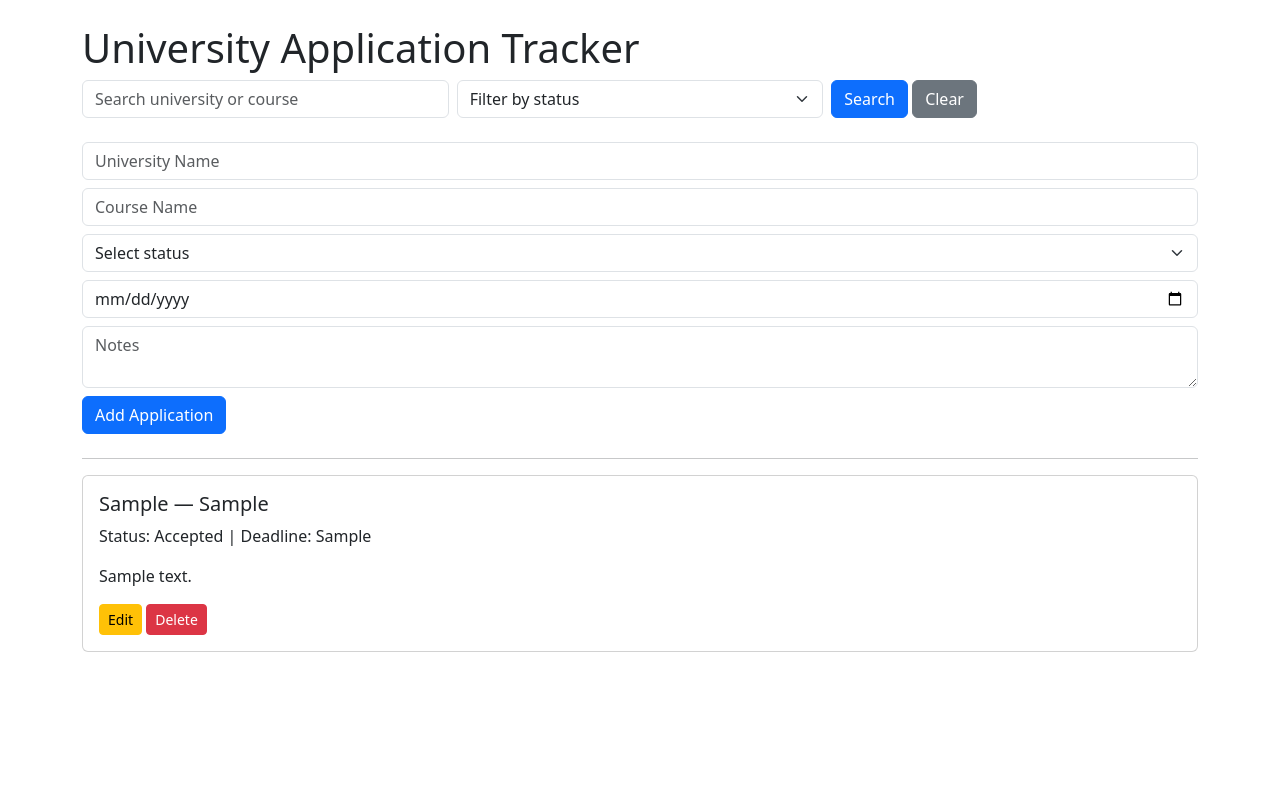
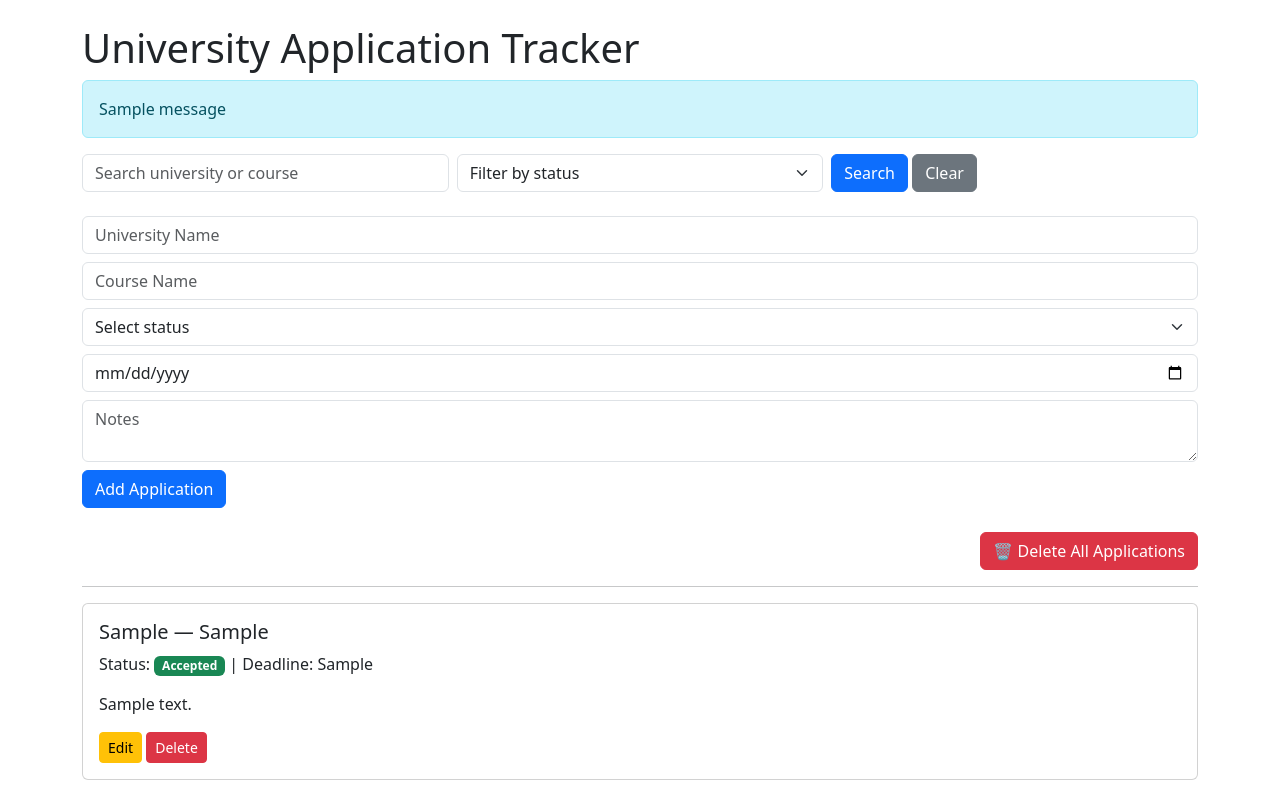
Before and after one commit to soultoufu/uni-app-tracker, a Flask app: page / in a window 1280 px wide. Run offline with Flask 3, Linux system fonts and the light colour scheme; tables that the repository leaves empty hold one stand-in row (values such as "Sample post"); one stand-in notice (Sample message) is shown.

Commit message:
Add a delete all function that deletes all applications and shows a pop up of all applications deleted

```diff
--- a/app.py
+++ b/app.py
@@ -1,7 +1,8 @@
-from flask import Flask, render_template, request, redirect
+from flask import Flask, render_template, request, redirect, url_for, flash
 from models import db, Application
 
 app = Flask(__name__)
+app.secret_key = "f991sdf01sd-uni-tracker-2025"
 app.config['SQLALCHEMY_DATABASE_URI'] = 'sqlite:///applications.db'
 app.config['SQLALCHEMY_TRACK_MODIFICATIONS'] = False
 db.init_app(app)
@@ -75,6 +76,14 @@ def delete(id):
     db.session.commit()
     return redirect(url_for("home"))
 
+@app.route("/delete_all", methods=["POST"])
+def delete_all():
+    Application.query.delete()
+    db.session.commit()
+    flash("All applications deleted.")
+    return redirect("/")
+
+
 if __name__ == "__main__":
     with app.app_context():
         db.create_all()
--- a/templates/home.html
+++ b/templates/home.html
@@ -7,6 +7,16 @@
 <body class="container mt-4">
     <h1>University Application Tracker</h1>
 
+    <!-- ✅ Flash Message -->
+    {% with messages = get_flashed_messages() %}
+        {% if messages %}
+            <div class="alert alert-info" role="alert">
+                {{ messages[0] }}
+            </div>
+        {% endif %}
+    {% endwith %}
+
+    <!-- ✅ Search & Filter Form -->
     <form method="GET" class="row g-2 mb-4">
         <div class="col-md-4">
             <input type="text" class="form-control" name="q" placeholder="Search university or course" value="{{ request.args.get('q', '') }}">
@@ -26,6 +36,7 @@
         </div>
     </form>
 
+    <!-- ✅ Add Application Form -->
     <form method="POST" class="my-4">
         <input class="form-control my-2" name="university" placeholder="University Name" required>
         <input class="form-control my-2" name="course" placeholder="Course Name" required>
@@ -41,15 +52,35 @@
         <button class="btn btn-primary">Add Application</button>
     </form>
 
+    <!-- ✅ Delete All Button (ABOVE the applications list) -->
+    {% if applications|length > 0 %}
+    <div class="d-flex justify-content-end mb-2">
+        <form method="POST" action="/delete_all" onsubmit="return confirm('Are you sure you want to delete all applications?');">
+            <button class="btn btn-danger">🗑️ Delete All Applications</button>
+        </form>
+    </div>
+    {% endif %}
+
     <hr>
 
+    <!-- ✅ List of Applications -->
     {% for app in applications %}
     <div class="card my-2">
         <div class="card-body">
             <h5>{{ app.university }} — {{ app.course }}</h5>
-          <p>Status: {{ app.status }} | Deadline: {{ app.deadline }}</p>
+            <p>
+                Status:
+                <span class="badge
+                    {% if app.status == 'Accepted' %} bg-success
+                    {% elif app.status == 'Rejected' %} bg-danger
+                    {% elif app.status == 'Interview' %} bg-primary
+                    {% else %} bg-secondary
+                    {% endif %}">
+                    {{ app.status }}
+                </span>
+                | Deadline: {{ app.deadline }}
+            </p>
             <p>{{ app.notes }}</p>
-
             <a href="/edit/{{ app.id }}" class="btn btn-sm btn-warning">Edit</a>
             <a href="/delete/{{ app.id }}" class="btn btn-sm btn-danger"
                 onclick="return confirm('Are you sure you want to delete this entry?');">Delete</a>
```
Lines whose indentation alone changed are shown as unchanged.
